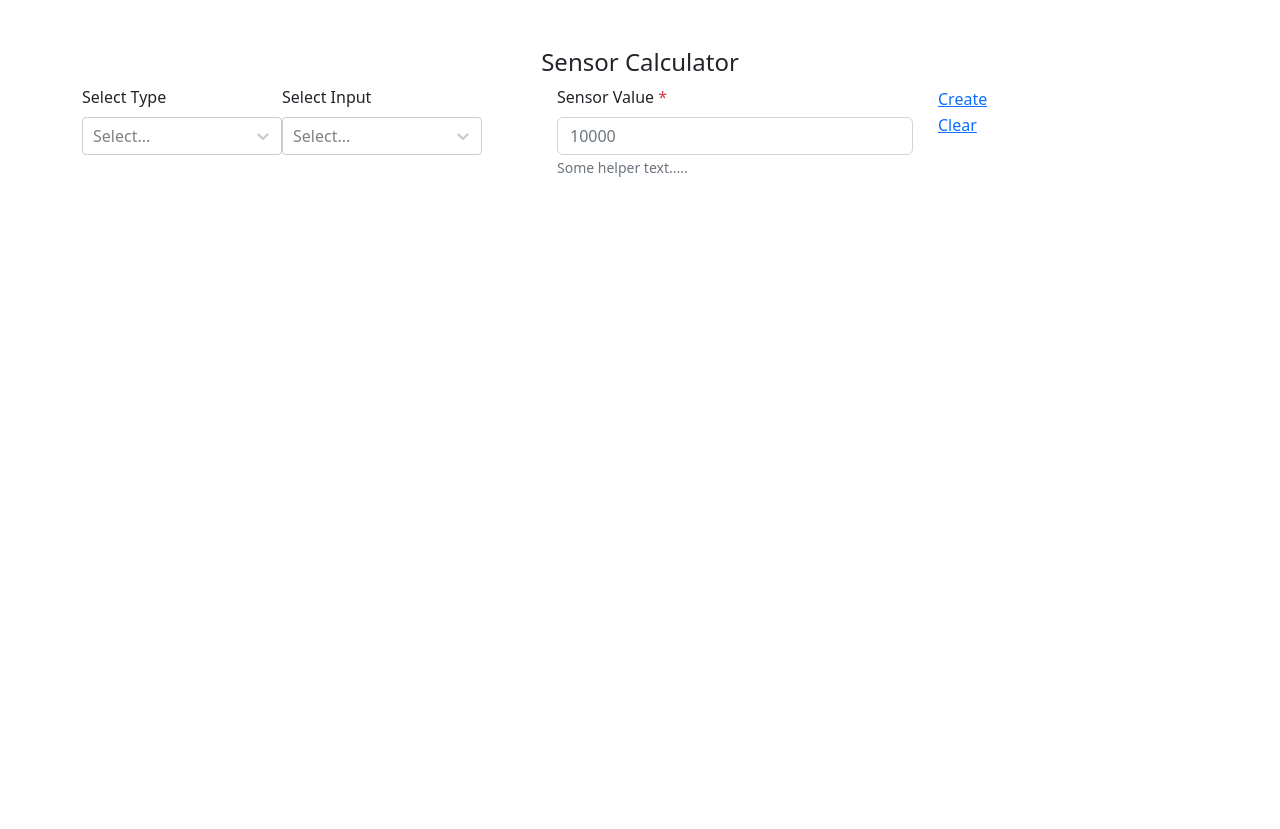
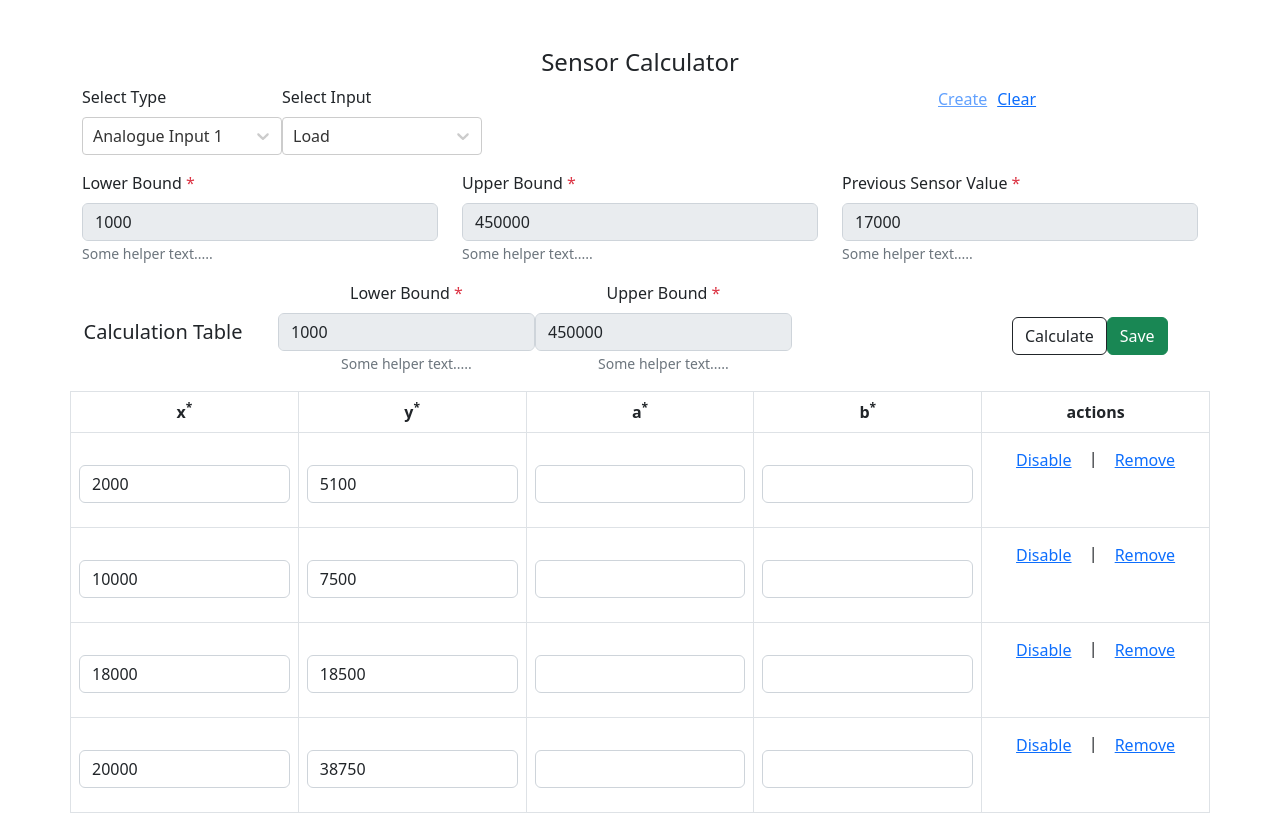
Before and after one commit to nomanfarooq/sensor-calculation-table, a React (Create React App) app: page / in a window 1280 px wide. Before the commit the page ends 800 px from the top, so only its background shows below. Built offline with nearby package versions, Linux system fonts and the light colour scheme.

Commit message:
Calculation working now

```diff
--- a/src/components/CalculationTable.js
+++ b/src/components/CalculationTable.js
@@ -241,21 +241,25 @@ function CalculationTable ( {type, input, create, onResetRec, inputsData, sensor
 							</div>
 						</Col>
 						<Col md={2}>
+							{sensorValue && (
 								<InputText
 									id="CalculatedSensorValue"
 									inputFormat="number"
 									isEnable={true}
-								label={'Correct Calculated'}
+									isValid={isValidSensVal}
+									label={(isValidSensVal ? 'Correct' : 'Incorrect')}
+									helperText={'Calculated sensor value'}
 									placeholder={17000}
 									value={sensorValue}
 									isImportant={true}
 									onChange={( e ) => {
 										console.log(e.target.value);
 									}}/>
+							)}
 						</Col>
 						<Col md={2}>
 							<div className="d-flex flex-nowrap">
-								<Button variant="outline-dark">Calculate</Button>
+								<Button variant="outline-dark" onClick={() => onCalculation(inputsData)}>Calculate</Button>
 								<div className="ml-auto">
 									<Button variant="success">Save</Button>
 								</div>
--- a/src/components/SensorCalculator.js
+++ b/src/components/SensorCalculator.js
@@ -1,4 +1,4 @@
-import React, { useState } from 'react';
+import React, { useState, useEffect } from 'react';
 import { Container, Row, Col, Form, Button } from 'react-bootstrap';
 import Select from 'react-select';
 import CalculationTable from './CalculationTable';
@@ -107,10 +107,158 @@ const select2Styles = {
 	},
 };
 
+const inputsApiData = [
+	{
+		type: 'analogue-input-1', input: 'load', sensorValue: 17000, bounds: {lower: 1000, upper: 450000},
+		data: [
+			{
+				'x': 2000,
+				'y': 5100,
+				'a': '',
+				'b': '',
+			},
+			{
+				'x': 10000,
+				'y': 7500,
+				'a': '',
+				'b': '',
+			},
+			{
+				'x': 18000,
+				'y': 18500,
+				'a': '',
+				'b': '',
+			},
+			{
+				'x': 20000,
+				'y': 38750,
+				'a': '',
+				'b': '',
+			},
+		],
+	},
+	{
+		type: 'analogue-input-3', input: 'fllvl', sensorValue: 3000, bounds: {lower: 10, upper: 4500},
+		data: [
+			{
+				'x': 2700,
+				'y': 7500,
+				'a': '',
+				'b': '',
+			},
+			{
+				'x': 200,
+				'y': 500,
+				'a': '',
+				'b': '',
+			},
+			{
+				'x': 2930,
+				'y': 15110,
+				'a': '',
+				'b': '',
+			},
+			{
+				'x': 3100,
+				'y': 47120,
+				'a': '',
+				'b': '',
+			},
+		],
+	},
+	{
+		type: 'analogue-input-2', input: 'temp', sensorValue: 20, bounds: {lower: 10, upper: 100},
+		data: [
+			{
+				'x': 50,
+				'y': 500,
+				'a': '',
+				'b': '',
+			},
+			{
+				'x': 10000,
+				'y': 8500,
+				'a': '',
+				'b': '',
+			},
+			{
+				'x': 11900,
+				'y': 15000,
+				'a': '',
+				'b': '',
+			},
+			{
+				'x': 17000,
+				'y': 2900,
+				'a': '',
+				'b': '',
+			},
+		],
+	},
+	{
+		type: 'analogue-input-5', input: 'eng', sensorValue: 12000, bounds: {lower: 1000, upper: 20000},
+		data: [
+			{
+				'x': 2000,
+				'y': 5000,
+				'a': '',
+				'b': '',
+			},
+			{
+				'x': 10000,
+				'y': 15000,
+				'a': '',
+				'b': '',
+			},
+			{
+				'x': 15000,
+				'y': 20000,
+				'a': '',
+				'b': '',
+			},
+			{
+				'x': 20000,
+				'y': 25000,
+				'a': '',
+				'b': '',
+			},
+		],
+	}, {
+		type: 'analogue-input-4', input: 'stblt', sensorValue: 1200, bounds: {lower: 200, upper: 1000},
+		data: [
+			{
+				'x': 200,
+				'y': 500,
+				'a': '',
+				'b': '',
+			},
+			{
+				'x': 1060,
+				'y': 8600,
+				'a': '',
+				'b': '',
+			},
+			{
+				'x': 1440,
+				'y': 14460,
+				'a': '',
+				'b': '',
+			},
+			{
+				'x': 4125,
+				'y': 30200,
+				'a': '',
+				'b': '',
+			},
+		],
+	},
+];
+
 const ActionButtons = ( {input, data, onCreate, onClear, editable} ) => {
 	return (
 		<>
-			<div className="flex flex-nowrap justify-end">
+			<ul className="list-inline">
+				<li className="list-inline-item">
 					<Button
 						variant="link"
 						disabled={input}
@@ -118,9 +266,9 @@ const ActionButtons = ( {input, data, onCreate, onClear, editable} ) => {
 						onClick={() => onCreate()}>
 						Create
 					</Button>
-
-				{!data?.length > 0 && (
-					<div className="ml-auto">
+				</li>
+				<li className="list-inline-item">
+					{data?.length > 0 && (
 						<Button
 							variant="link"
 							disabled={data?.length && editable}
@@ -128,14 +276,15 @@ const ActionButtons = ( {input, data, onCreate, onClear, editable} ) => {
 							onClick={() => onClear()}>
 							Clear
 						</Button>
-					</div>
 					)}
-			</div>
+				</li>
+			</ul>
 		</>
 );
 };
 
-const SensorCalculator = () => {
+const SensorCalculator = () =>
+	{
 		const [loading, setLoading] = useState(false);
 		const [inputType, setInputType] = useState('');
 		const [input, setInput] = useState('');
@@ -144,14 +293,71 @@ const SensorCalculator = () => {
 		const [filteredAnalogueInputsList, setFilteredAnalogueInputsList] = useState([]);
 		const [record, setRecord] = useState(null);
 		const [editable, setEditable] = useState(true);
-	const [dataRow, setDataRow] = useState([]);
 		const [analogueInputType, setAnalogueInputType] = useState('');
 		const [analogueInput, setAnalogueInput] = useState({input1: ''});
 		const [inputData, setInputData] = useState([]);
 		const [sensorValue, setSensorValue] = useState();
 		const [sensorInputValue, setSensorInputValue] = useState(null);
 		const [bounds, setBounds] = useState({});
+		const [dataRow, setDataRow] = useState([]);
 		const [isValidSensVal, setIsValidSensVal] = useState(null);
+
+		useEffect(() => {
+			if ( inputsApiData.length > 0 ) {
+				const anaInp = inputsApiData?.find(item => item?.type === 'analogue-input-1');
+				setAnalogueInputType(anaInp?.type);
+			}
+		}, []);
+
+		useEffect(() => {
+			if ( inputsApiData.length > 0 ) {
+				const analogue = inputsApiData.find(ele => ele?.type === analogueInputType);
+				setAnalogueInput(( analogueInput ) => ({...analogueInput, input1: analogue?.input}) ?? '');
+				setInputData(analogue?.data ?? []);
+				setSensorValue(analogue?.sensorValue ?? '');
+				setBounds(analogue?.bounds ?? null);
+			}
+		}, [analogueInputType]);
+
+		useEffect(() => {
+			const inputsList = Object.values(analogueInput);
+			const filterInputs = analogueInputs.filter(( item ) =>
+				inputsList.filter(( ele ) => ele !== item.value),
+			);
+			setFilteredAnalogueInputsList(filterInputs);
+		}, [analogueInput]);
+
+		useEffect(() => {
+			if ( filteredAnalogueInputsList.length > 0 ) {
+				filteredAnalogueInputsList?.map(( item, indx ) => inputsApiData?.map(( ele, idx ) => {
+					ele?.input === item?.value && (filteredAnalogueInputsList[indx] = {
+						...filteredAnalogueInputsList[indx],
+						isSelected: true,
+					});
+				}));
+			}
+
+			if ( filteredAnalogueTypesList.length > 0 ) {
+				filteredAnalogueTypesList?.map(( item, indx ) => inputsApiData?.map(( ele, idx ) => {
+					ele?.type === item?.value && (filteredAnalogueTypesList[indx] = {
+						...filteredAnalogueTypesList[indx],
+						isSelected: true,
+					});
+				}));
+			}
+
+		}, [filteredAnalogueInputsList, filteredAnalogueTypesList]);
+
+		useEffect(() => {
+			if ( sensorValue ) {
+				((sensorValue >= bounds?.lower) && (sensorValue <= bounds?.upper)) ? setIsValidSensVal(true) : setIsValidSensVal(false);
+				setSensorInputValue(false);
+			}
+		}, [sensorValue, bounds]);
+
+		useEffect(() => {
+			!inputData?.length > 0 && setEditable(false);
+		}, []);
 
 		const onCreateRecord = () => {
 			setRecord(true);
@@ -163,6 +369,10 @@ const SensorCalculator = () => {
 
 		const onResetRecord = () => {
 			setRecord(false);
+		};
+
+		const onToggleEdit = () => {
+			editable ? setEditable(false) : setEditable(true);
 		};
 
 		return (
@@ -182,10 +392,10 @@ const SensorCalculator = () => {
 										isSearchable={true}
 										className="pr-4"
 										options={analogueInputsTypes}
-									value={analogueInputsTypes.find(item => item.value === inputType)}
+										value={analogueInputsTypes.find(item => item.value === analogueInputType)}
 										onChange={( {value = null} ) => {
 											setInputType(value);
-										//onUpdateOnlineStatus(value);
+											setAnalogueInputType(value);
 										}}
 									/>
 								</Form.Group>
@@ -202,10 +412,10 @@ const SensorCalculator = () => {
 											isSearchable={true}
 											className="pr-4"
 											options={analogueInputs}
-										value={analogueInputs.find(item => item.value === input)}
+											value={analogueInputs.find(item => item.value === analogueInput.input1)}
 											onChange={( {value = null} ) => {
 												setInput(value);
-											//onUpdateOnlineStatus(value);
+												setAnalogueInput(state => ({...state, input1: value}));
 											}}
 										/>
 									</Form.Group>
@@ -214,6 +424,7 @@ const SensorCalculator = () => {
 						</div>
 					</Col>
 					<Col md={4} className="text-start">
+						{!inputData?.length && (
 							<InputText
 								id="sensorVal"
 								inputFormat="number"
@@ -225,6 +436,7 @@ const SensorCalculator = () => {
 								onChange={( e ) => {
 									console.log(e.target.value);
 								}}/>
+						)}
 					</Col>
 					<Col md={3} className="text-start">
 						<ActionButtons
@@ -295,6 +507,7 @@ const SensorCalculator = () => {
 				</Row>
 			</Container>
 		);
-};
+	}
+;
 
 export default SensorCalculator;
--- a/src/components/partials/InputText.js
+++ b/src/components/partials/InputText.js
@@ -1,11 +1,11 @@
 import React from 'react';
 import { Form } from 'react-bootstrap';
 
-export const InputText = ( {id, label, inputFormat, value, placeholder, isEnable, helperText, isImportant, onChange} ) => {
+export const InputText = ( {id, label, inputFormat, value, placeholder, isValid, isEnable, helperText, isImportant, onChange} ) => {
 	return (
 		<Form>
 			<Form.Group className="mb-3" controlId={id}>
-				<Form.Label>{label} {isImportant && <span className="text-danger">*</span>}</Form.Label>
+				<Form.Label className={isValid && 'text-success'}>{label} {isImportant && <span className="text-danger">*</span>}</Form.Label>
 				<Form.Control type={inputFormat ?? 'text'} value={value} placeholder={placeholder} disabled={isEnable} onChange={onChange}/>
 				<Form.Text className="text-muted">
 					{`${helperText ?? `Some helper text.....`}`}
```
Lines whose indentation alone changed are shown as unchanged.
